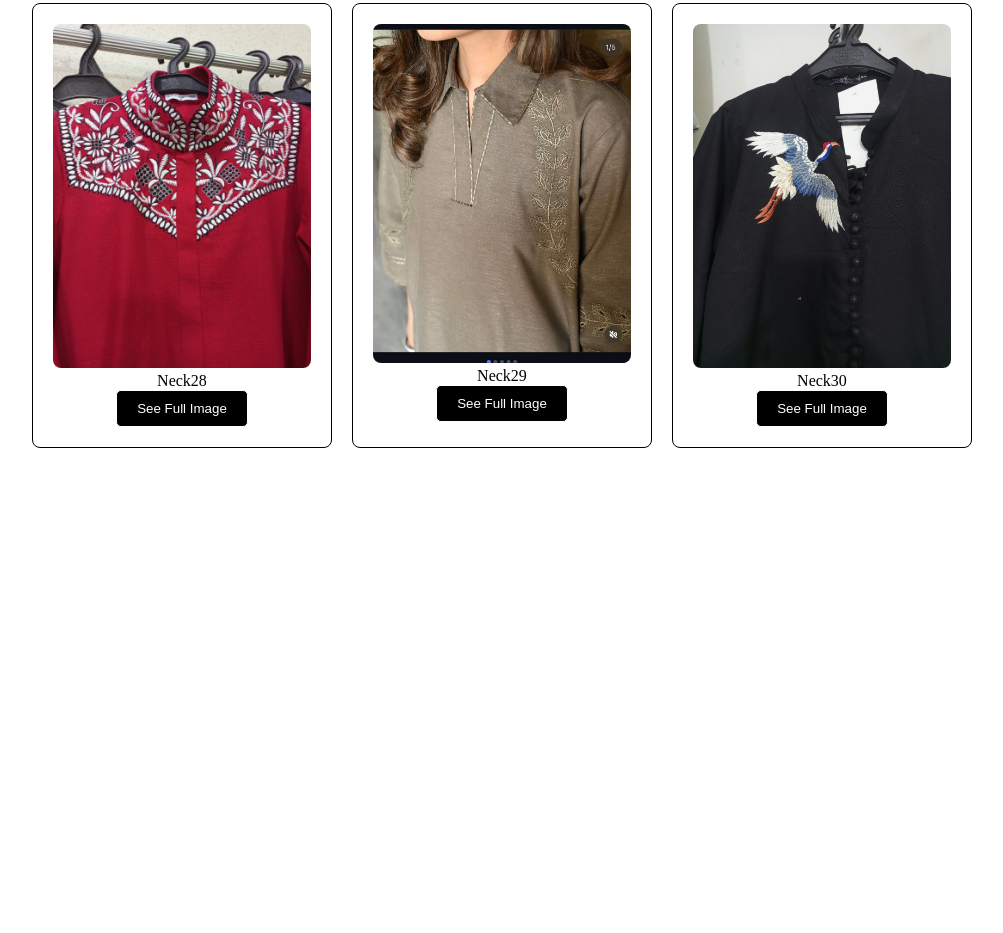
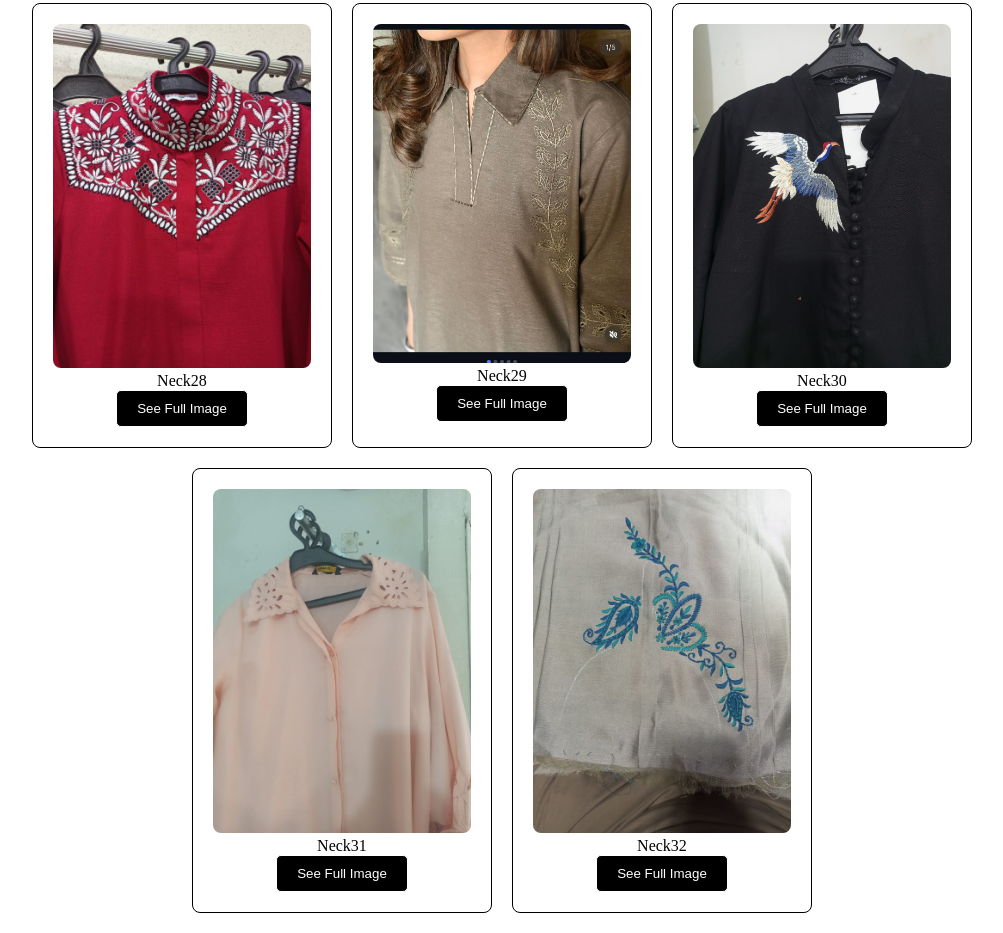
Before and after one commit to saifullahp/Design-by-Aiman-neck, a plain HTML site: page index.html in a window 1280 px wide. Shown: the part 5975-6908 px from the top of the page, without its empty margins (138-1141 px from the left). Before the commit the page ends 6443 px from the top, so only its background shows below. Drawn offline with Linux system fonts and the light colour scheme.

Commit message:
Add files via upload

```diff
--- a/index.html
+++ b/index.html
@@ -169,7 +169,15 @@
 <button><a href="n30.jpg">See Full Image</a></button>
 </div>
 
-
+<div class="card">
+<img src="n31.jpg" >
+<p>Neck31</p>
+<button><a href="n31.jpg">See Full Image</a></button>
+</div><div class="card">
+<img src="n32.jpg" >
+<p>Neck32</p>
+<button><a href="n32.jpg">See Full Image</a></button>
+</div>
 </div>
 
 
```
Also changed, not shown: n31.jpg (added), n32.jpg (added).
